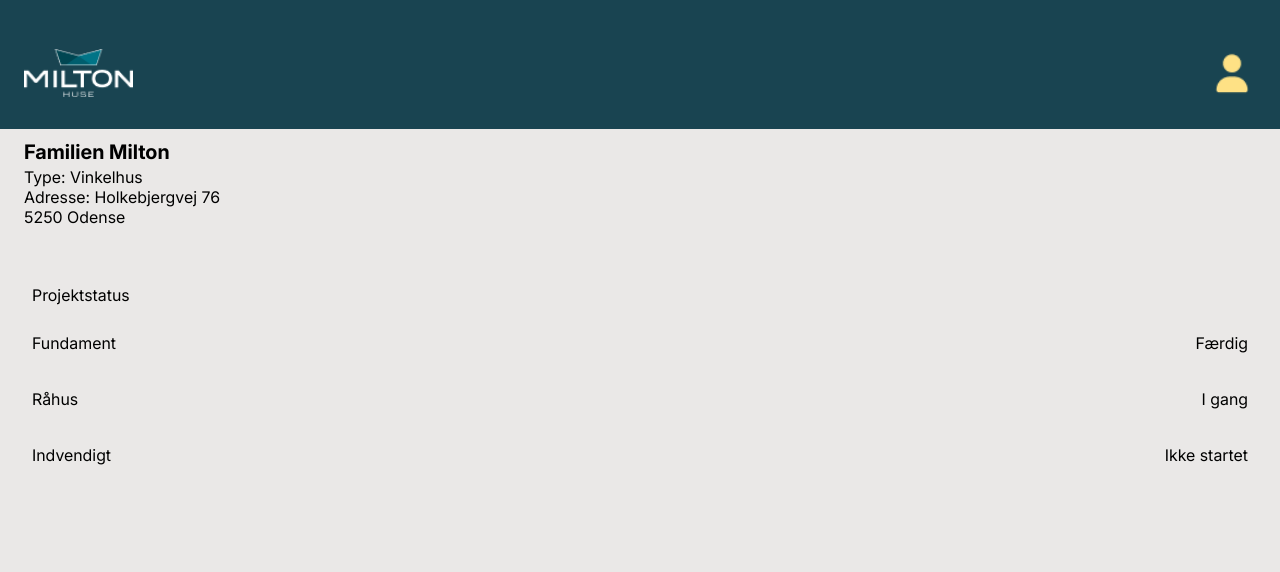
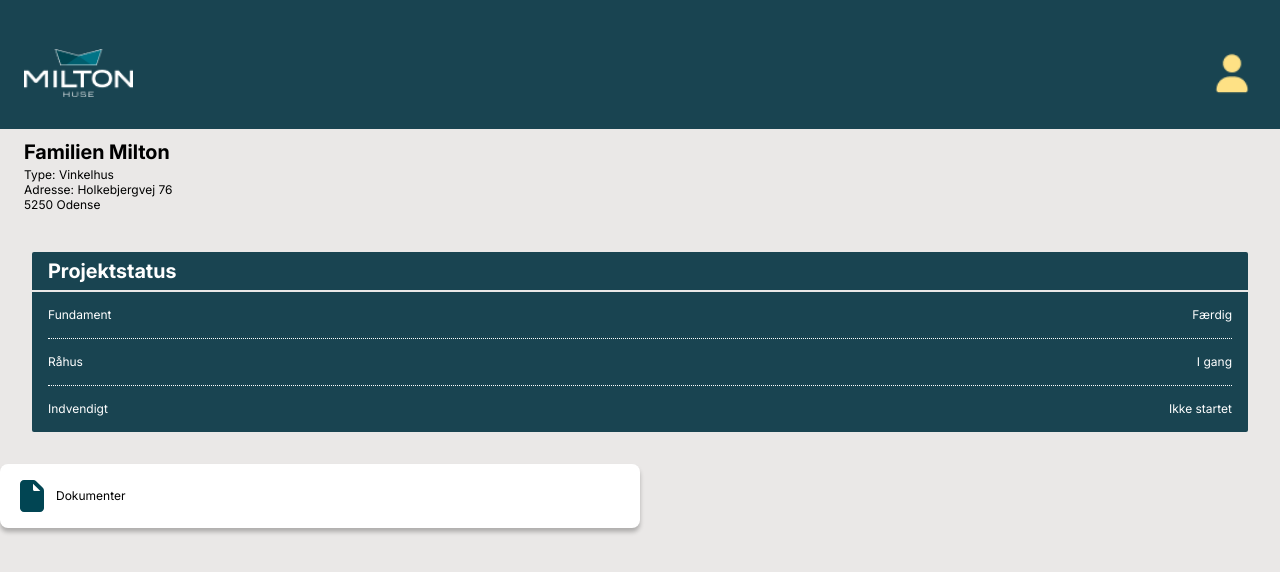
Before and after one commit to EgilVDW/pentia, a Vue app: page /frontpage in a window 1280 px wide. Shown: the top 572 px of the page. Built offline with nearby package versions, Linux system fonts and the light colour scheme; a web font is replaced by a local one.

Commit message:
add icon component n styling

```diff
--- a/package.json
+++ b/package.json
@@ -13,6 +13,7 @@
   "dependencies": {
     "firebase": "^12.11.0",
     "pinia": "^3.0.4",
+    "vite-svg-loader": "^5.1.1",
     "vue": "^3.5.29",
     "vue-router": "^5.0.3"
   },
--- a/src/assets/styles/abstracts/typography.scss
+++ b/src/assets/styles/abstracts/typography.scss
@@ -16,7 +16,7 @@
 
 $font-family-base: "Inter", sans-serif;
 
-$font-size-body: 0.75rem;
+$font-size-body: 0.75rem; // 12px
 $font-size-headline-1: 1.25rem;
 $font-size-headline-2: 0.875rem;
 
--- /dev/null
+++ b/src/components/IconTextButton.vue
@@ -0,0 +1,45 @@
+<script setup>
+defineProps({
+  src: {
+    type: String,
+    required: true
+  },
+  size: {
+    type: [String, Number],
+    default: 24
+  },
+  text: {
+    type: String,
+    default: ""
+  }
+})
+</script>
+<template>
+    <div class="icon-container">
+        <img
+        :src="src"
+        class="icon"
+        :style="{ width: size + 'px', height: size + 'px' }"
+        alt="icon"
+        />
+        <p>{{ text }}</p>
+    </div>
+</template>
+<style scoped lang="scss">
+.icon-container{
+    display: flex;
+    align-items: center;
+    gap: 0.5rem;
+    background-color: $color-surface;
+    padding: 1rem;
+    border-radius: $border-radius-large;
+    width: 50%;
+    box-shadow: $drop-shadow;
+    p{
+        font-size: $font-size-body;
+    }
+}
+.icon{
+    display: block;
+}
+</style>
--- a/src/components/MainHeadlineDesc.vue
+++ b/src/components/MainHeadlineDesc.vue
@@ -32,6 +32,7 @@ defineProps({
 .text{
     white-space: pre-line;
     line-height: normal;
+    font-size: $font-size-body;
 }
 .position{
     padding: 0.5rem 1.5rem;
--- a/src/components/ProjectStatusList.vue
+++ b/src/components/ProjectStatusList.vue
@@ -10,6 +10,7 @@ const tasks = ref([
 
 
 <template>
+  <div class="project-status-container">
     <section class="tasks-section">
       <h2 class="tasks-title">Projektstatus</h2>
       <section class="tasks">
@@ -23,30 +24,48 @@ const tasks = ref([
         </div>
       </section>
     </section>
+  </div>
 </template>
 
 <style lang="scss" scoped>
+.project-status-container{
+  width: 100vw;
+  padding: 0rem 2rem;
+}
 .tasks-section {
-  width: 100vw;
+  width: 100%;
   margin: 2rem auto;
-  padding: 1rem;
+  color: $color-surface;
 
   .tasks-title {
-    margin-bottom: 1rem;
-    margin-left: 1rem;
     text-align: left;
+    font-size: $font-size-headline-1;
+    font-weight: bold;
+    padding: 0.25rem 1rem;
+    border-top-left-radius: $border-radius-small;
+    border-top-right-radius: $border-radius-small;
+    background-color: $color-primary;
+    margin-bottom: 0.125rem;
   }
 
   .tasks {
     display: flex;
     flex-direction: column;
-    gap: 1rem;
+    padding: 0rem 0rem;
+    background-color: $color-primary;
+    border-bottom-left-radius: $border-radius-small;
+    border-bottom-right-radius: $border-radius-small;
 
     .task-row {
       display: flex;
       justify-content: space-between;
       align-items: center;
-      padding: 0.5rem 1rem;
+      padding: 0.875rem 0rem 0.875rem 0rem;
+      margin: 0rem 1rem;
+      font-size: $font-size-body;
+      &:not(:last-child) {
+        border-bottom: 1px dotted #fff;
+      }
       .task-name {
         text-align: left;
       }
--- a/src/views/FrontpageView.vue
+++ b/src/views/FrontpageView.vue
@@ -2,6 +2,8 @@
 import Header from "@/components/Header.vue";
 import HeadlineDesc from "@/components/MainHeadlineDesc.vue";
 import ProjectStatusList from "@/components/ProjectStatusList.vue";
+import IconTextButton from "@/components/IconTextButton.vue";
+import documentIcon from "@/assets/icons/Dokumenter.svg?url";
 </script>
 <template>
     <Header />
@@ -10,4 +12,5 @@ import ProjectStatusList from "@/components/ProjectStatusList.vue";
         :text="'Type: Vinkelhus\nAdresse: Holkebjergvej 76\n5250 Odense'"
     />
     <ProjectStatusList />
+    <IconTextButton :src="documentIcon" :size="32" text="Dokumenter"/>
 </template>
--- a/vite.config.js
+++ b/vite.config.js
@@ -3,10 +3,11 @@ import { fileURLToPath, URL } from "node:url";
 import { defineConfig } from "vite";
 import vue from "@vitejs/plugin-vue";
 import vueDevTools from "vite-plugin-vue-devtools";
+import svgLoader from "vite-svg-loader";
 
 // https://vite.dev/config/
 export default defineConfig({
-  plugins: [vue(), vueDevTools()],
+  plugins: [vue(), vueDevTools(), svgLoader()],
   resolve: {
     alias: {
       "@": fileURLToPath(new URL("./src", import.meta.url)),
```
Also changed, not shown: 1 other file (tests, documents, lock files or other folders). Lines whose indentation alone changed are shown as unchanged.
